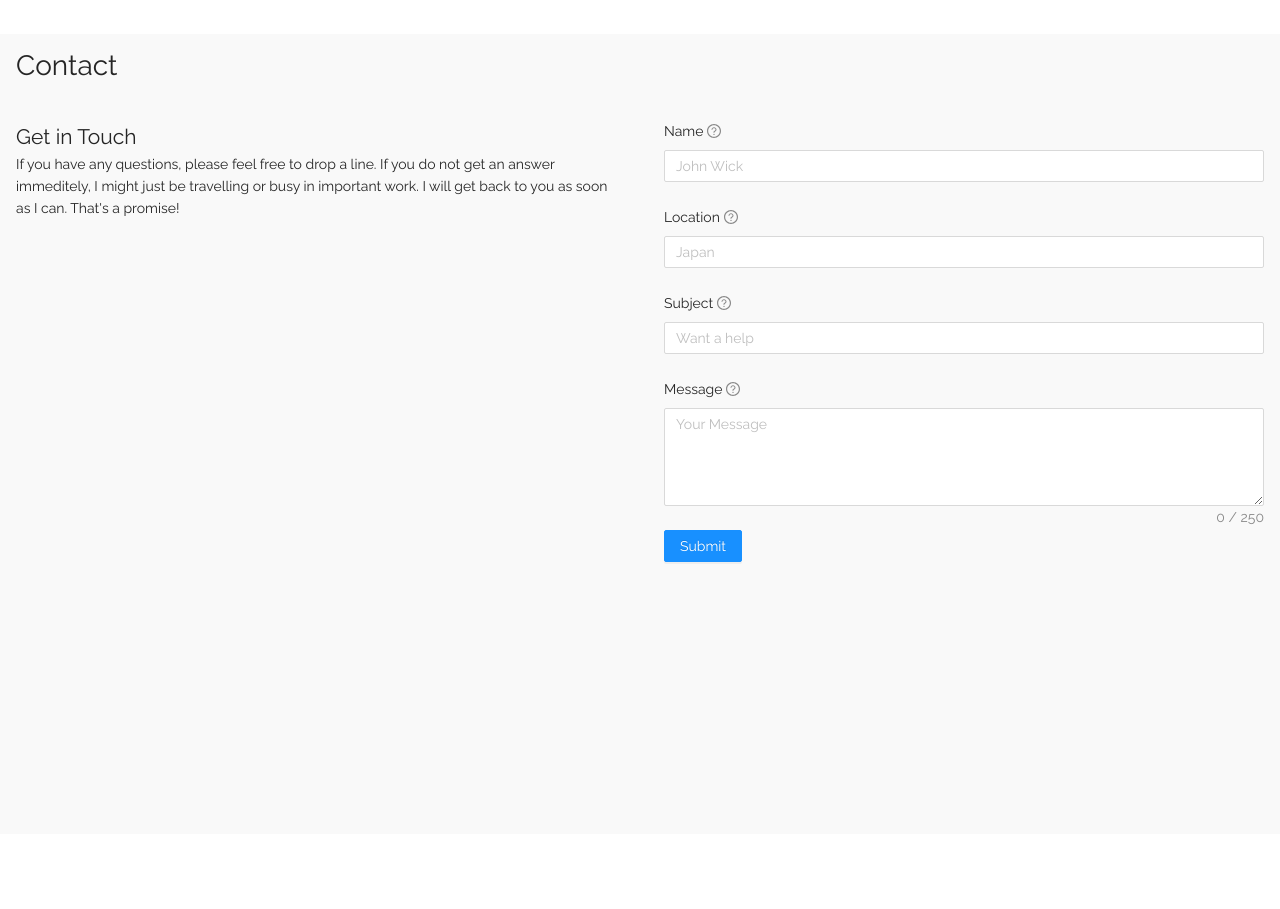
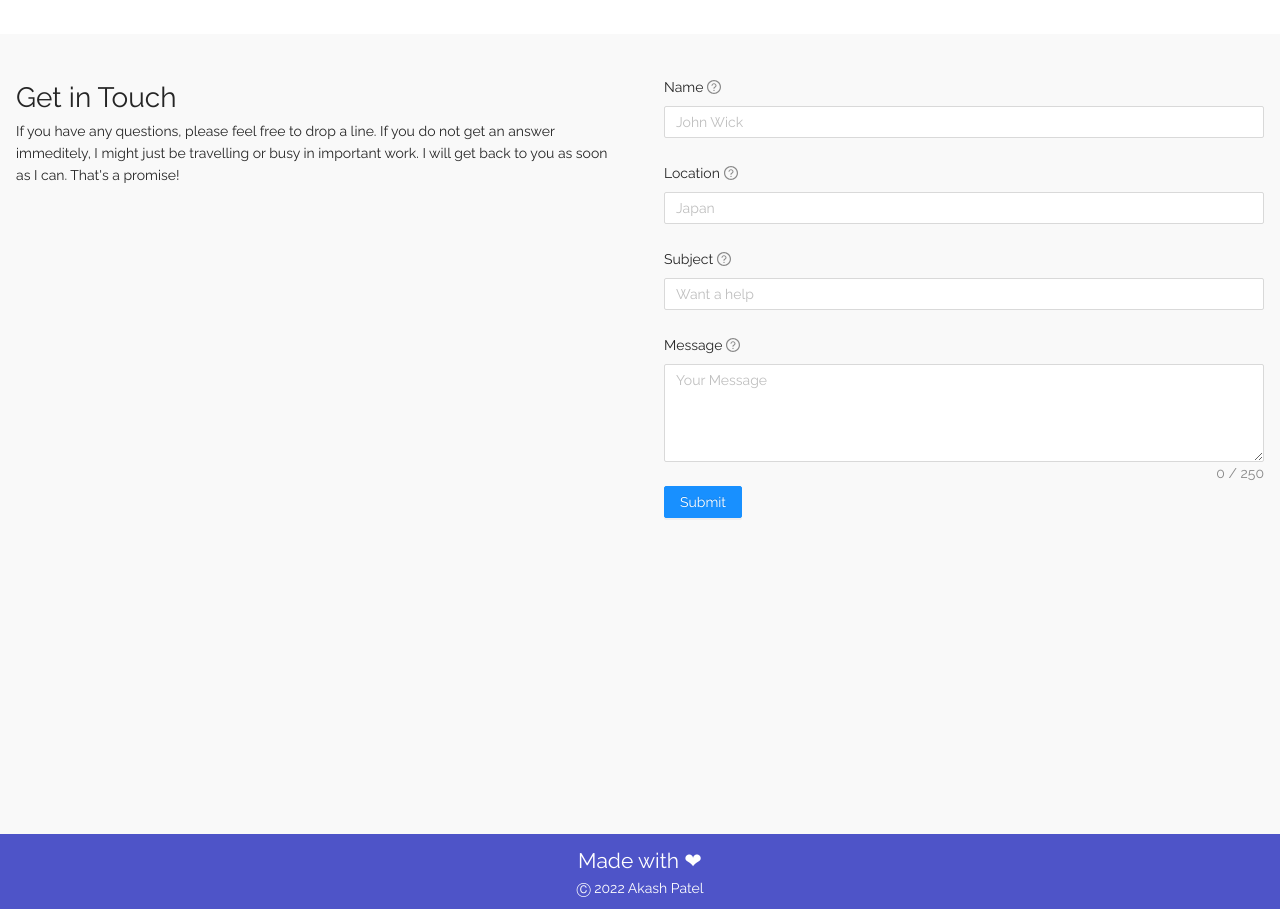
Before and after one commit to thefstalphabet/portfolio-v3, a React (Create React App) app: page / in a window 1280 px wide. Shown: the part 3780-4689 px from the top of the page. Before the commit the page ends 4614 px from the top, so only its background shows below. Built offline with nearby package versions, Linux system fonts and the light colour scheme.

Commit message:
update: created footer section

```diff
--- a/src/Components/Contact/Contact.tsx
+++ b/src/Components/Contact/Contact.tsx
@@ -21,10 +21,9 @@ function Contact() {
   };
   return (
     <Styles.Container id="contact">
-      <h1>Contact</h1>
       <div className="body">
         <div>
-          <h2>Get in Touch</h2>
+          <h1>Get in Touch</h1>
           <p>
             If you have any questions, please feel free to drop a line. If you
             do not get an answer immeditely, I might just be travelling or busy
--- /dev/null
+++ b/src/Components/Footer/Footer.tsx
@@ -0,0 +1,11 @@
+import * as Styles from "./FooterStyles";
+function Footer() {
+  return (
+    <Styles.Container>
+      <h2>Made with ❤</h2>
+      <p>Ⓒ 2022 Akash Patel</p>
+    </Styles.Container>
+  );
+}
+
+export default Footer;
--- /dev/null
+++ b/src/Components/Footer/FooterStyles.ts
@@ -0,0 +1,11 @@
+import styled from 'styled-components'
+
+export const Container = styled.div`
+    height: auto;
+    padding: 10px 1rem;
+    background-color: var(--sec-color);
+    text-align: center;
+    h2, p {
+        color: var(--white);
+    }
+`;
--- a/src/Components/index.ts
+++ b/src/Components/index.ts
@@ -4,5 +4,6 @@ import Experiences from './Experiences/Experiences';
 import Experties from './Experties/Experties';
 import Projects from './Projects/Projects';
 import Contact from './Contact/Contact'
+import Footer from './Footer/Footer';
 
-export { MenuBar, AboutMe, Experiences, Experties, Projects, Contact }
+export { MenuBar, AboutMe, Experiences, Experties, Projects, Contact, Footer }
--- a/src/Routes/Dashboard/Dashboard.tsx
+++ b/src/Routes/Dashboard/Dashboard.tsx
@@ -10,6 +10,7 @@ import {
   Projects,
   Experties,
   Contact,
+  Footer,
 } from "../../Components";
 
 function Dashboard() {
@@ -55,7 +56,8 @@ function Dashboard() {
         <Experiences />
         <Projects />
         <Experties />
-        <Contact/>
+        <Contact />
+        <Footer />
       </div>
     </Styles.Container>
   );
```
